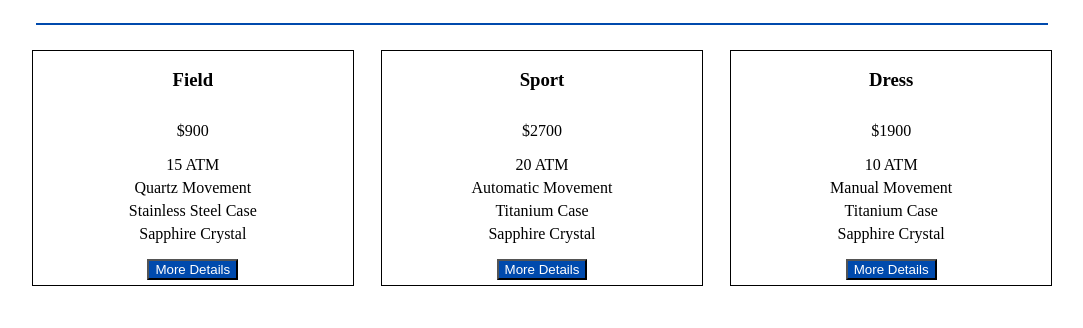
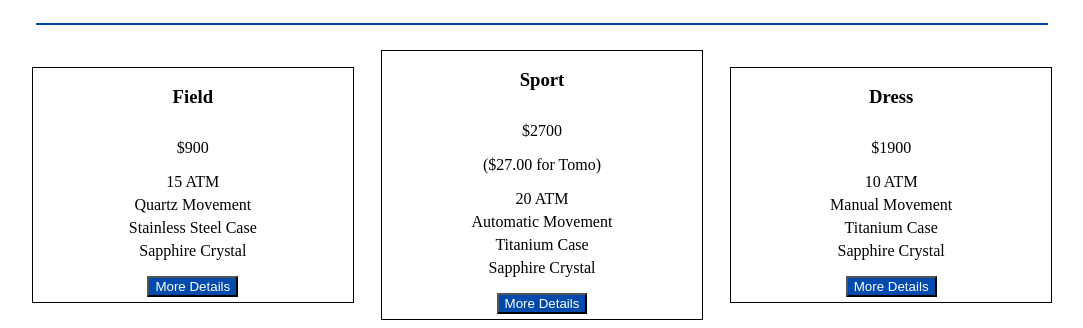
Before and after one commit to vincentjdcz/fcc, a plain HTML site: page index.html in a window 1280 px wide. Shown: the part 1254-1582 px from the top of the page, without its empty margins (98-1181 px from the left). Before the commit the page ends 1548 px from the top, so only its background shows below. Drawn offline with Linux system fonts and the light colour scheme.

Commit message:
Update index.html

```diff
--- a/index.html
+++ b/index.html
@@ -69,6 +69,7 @@
         <div class="watch-type-option">
           <h3 class="watch-type">Sport</h4>
           <p class="price">$2700</p>
+          <p class="price">($27.00 for Tomo)</p>
           <ul class="details-list">
             <li>20 ATM</li>
             <li>Automatic Movement</li>
```
